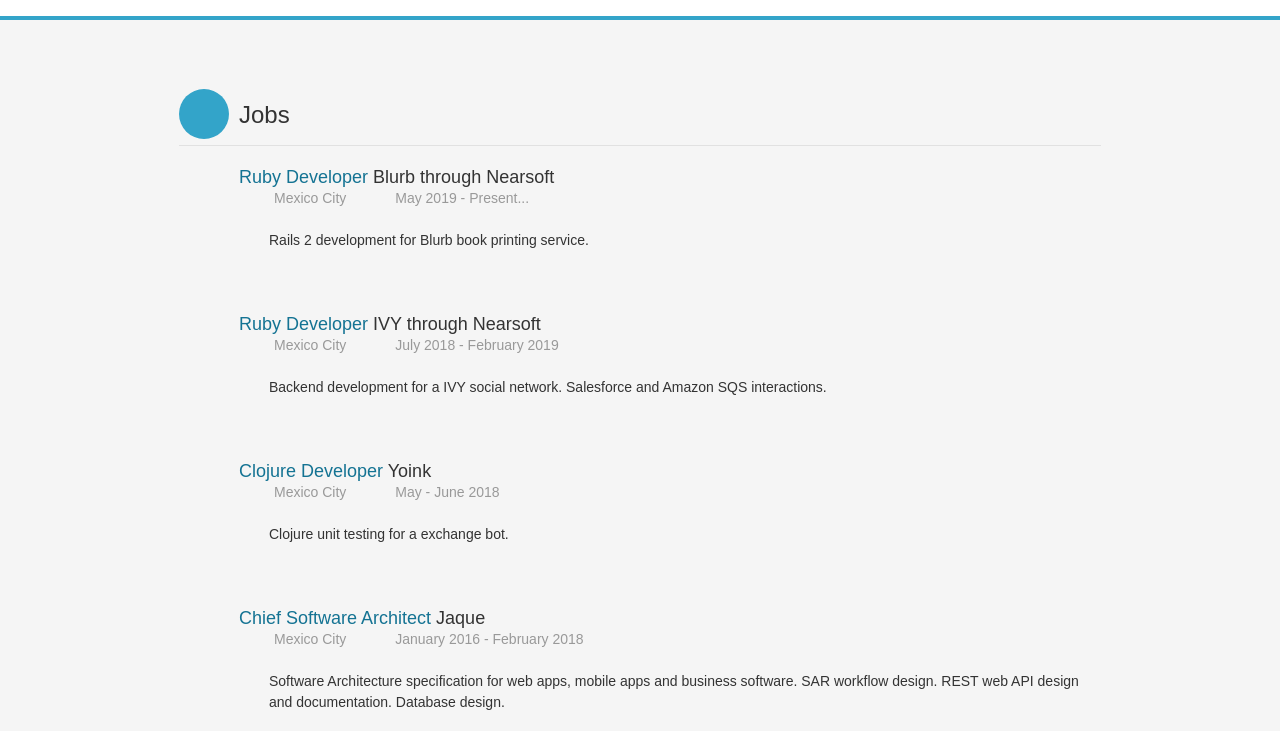
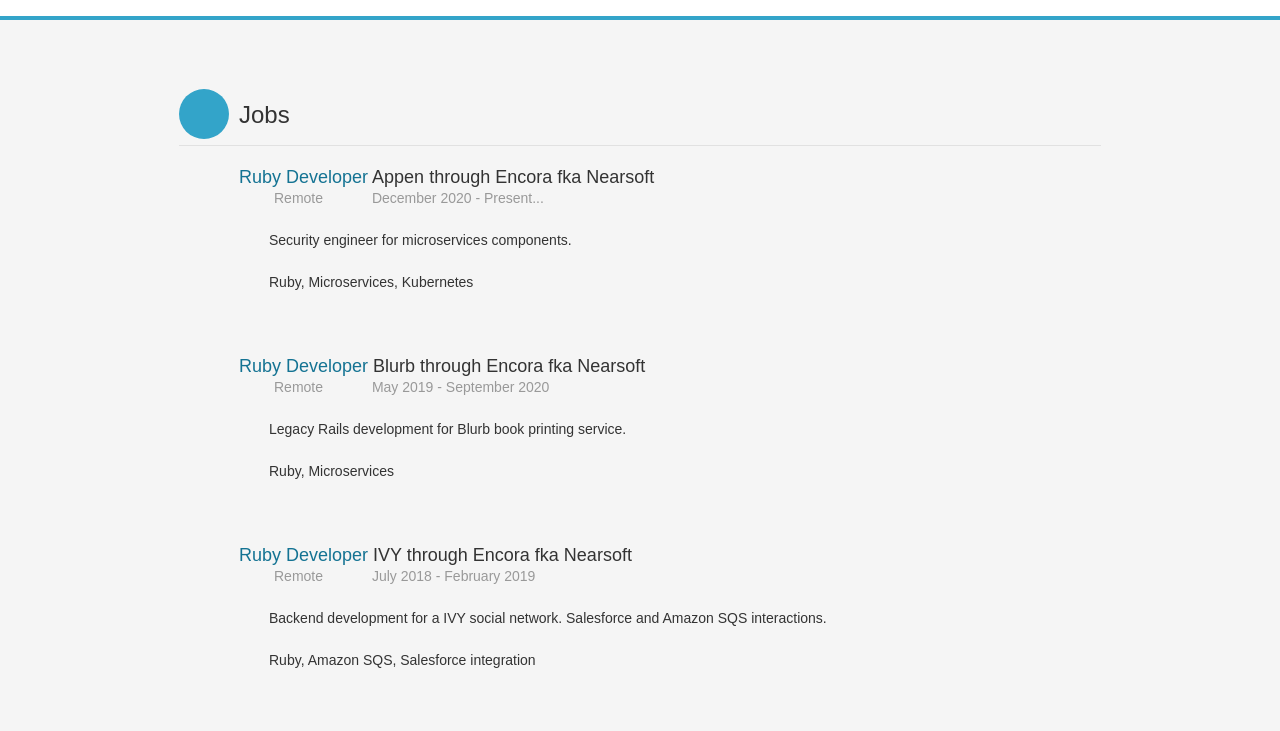
Before and after one commit to eseca/eseca.github.io, a plain HTML site: page index.html in a window 1280 px wide. Shown: the part 211-942 px from the top of the page. Drawn offline with Linux system fonts and the light colour scheme; a web font is replaced by a local one.

Commit message:
Updated up to appen

```diff
--- a/index.html
+++ b/index.html
@@ -63,31 +63,42 @@
 				<h3>Jobs</h3>
 				<ul>
           <li>
-						<h4><strong>Ruby Developer</strong> Blurb through Nearsoft</h4>
-						<span class="lieu">Mexico City</span>
-						<span class="dates">May 2019 - Present...</span>
-						<p>Rails 2 development for Blurb book printing service.</p>
+						<h4><strong>Ruby Developer</strong> Appen through Encora fka Nearsoft</h4>
+						<span class="lieu">Remote</span>
+						<span class="dates">December 2020 - Present...</span>
+						<p>Security engineer for microservices components.</p>
+            <p>Ruby, Microservices, Kubernetes</p>
           </li>
           <li>
-						<h4><strong>Ruby Developer</strong> IVY through Nearsoft</h4>
-						<span class="lieu">Mexico City</span>
+						<h4><strong>Ruby Developer</strong> Blurb through Encora fka Nearsoft</h4>
+						<span class="lieu">Remote</span>
+						<span class="dates">May 2019 - September 2020</span>
+						<p>Legacy Rails development for Blurb book printing service.</p>
+            <p>Ruby, Microservices</p>
+          </li>
+          <li>
+						<h4><strong>Ruby Developer</strong> IVY through Encora fka Nearsoft</h4>
+						<span class="lieu">Remote</span>
 						<span class="dates">July 2018 - February 2019</span>
 						<p>Backend development for a IVY social network. Salesforce
             and Amazon SQS interactions.</p>
+            <p>Ruby, Amazon SQS, Salesforce integration</p>
           </li>
           <li>
 						<h4><strong>Clojure Developer</strong> Yoink</h4>
 						<span class="lieu">Mexico City</span>
 						<span class="dates">May - June 2018</span>
 						<p>Clojure unit testing for a exchange bot.</p>
+            <p>Clojure</p>
           </li>
 					<li>
-						<h4><strong>Chief Software Architect</strong> Jaque</h4>
+						<h4><strong>Software Architect</strong> Jaque</h4>
 						<span class="lieu">Mexico City</span>
 						<span class="dates">January 2016 - February 2018</span>
 						<p>Software Architecture specification for web apps, mobile apps
             and business software. SAR workflow design. REST web API design
             and documentation. Database design.</p>
+            <p>Ruby, NodeJS, PostgreSQL</p>
           </li>
 					<li>
 						<h4><strong>Backend Developer</strong> Jaque</h4>
@@ -96,18 +107,21 @@
 						<p>Implementation workflow design. Backend systems for mobile apps,
             web apps and business software. Unit testing. Web API
             implementation.</p>
+            <p>PHP, Python, Ruby, PostgreSQL</p>
 					</li>
 					<li>
 						<h4><strong>SQL Consultant</strong> Iván Gutiérrez</h4>
 						<span class="lieu">Mexico City</span>
 						<span class="dates">February 2014</span>
 						<p>SQL query development for a production database.</p>
+            <p>PostgreSQL</p>
 					</li>
 					<li>
 						<h4><strong>Website Developer</strong> Fractal Labs</h4>
 						<span class="lieu">Mexico City</span>
 						<span class="dates">May - August 2013</span>
 						<p>Business system legacy code development.</p>
+            <p>Clojure, jQuery, Heroku</p>
 					</li>
 				</ul>
 			</div>
```
